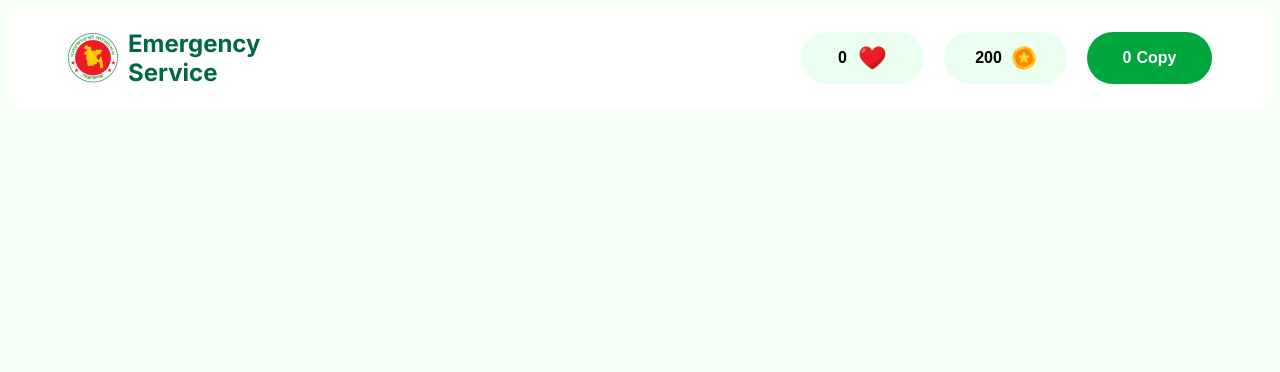
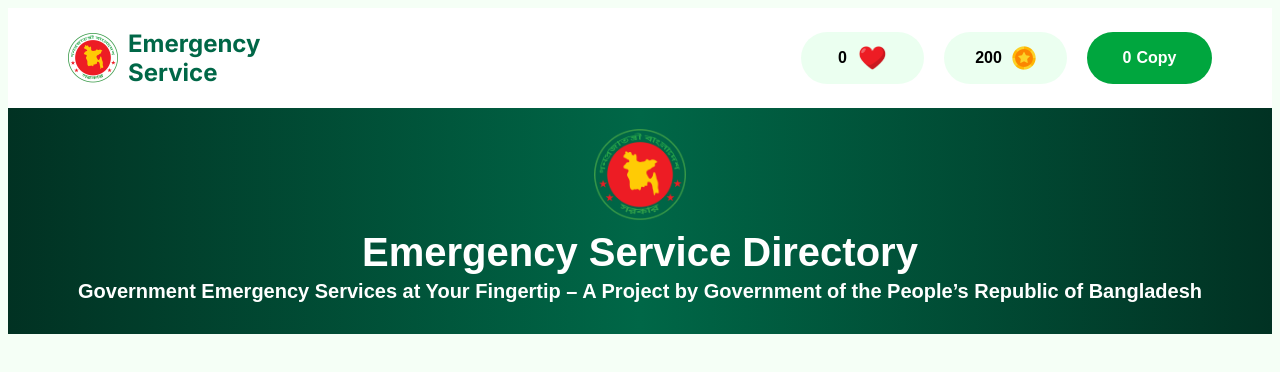
Before and after one commit to proshanto550/Emergency-Hotline, a plain HTML site: page index.html in a window 1280 px wide. Drawn offline with Linux system fonts and the light colour scheme; a web font is replaced by a local one.

Commit message:
Banner Section added with style

```diff
--- a/index.html
+++ b/index.html
@@ -30,5 +30,11 @@
             <button class="copy"><span class="copy-count">0</span>Copy</button>
         </div>
     </nav>
+
+    <section class="banner hind-madurai-light">
+        <img src="assets/logo.png" alt="" class="banner-logo">
+        <h1>Emergency Service Directory</h1>
+        <p>Government Emergency Services at Your Fingertip – A Project by  Government of the People’s Republic of Bangladesh</p>
+    </section>
 </body>
 </html>
--- a/style.css
+++ b/style.css
@@ -9,6 +9,8 @@
 body{
     background-color: #F5FFF6;
 }
+
+/* Navbar Style */
 
 .top-section{
     display: flex;
@@ -83,3 +85,33 @@
     justify-content: center;
     align-items: center;
 }
+
+/* Banner Style Here */
+
+.banner-logo {
+    height: 92px;
+}
+
+.banner {
+    text-align: center;
+    padding-top: 21px;
+    padding-bottom: 21px;
+    /* background: linear-gradient(#013223, #006747); */
+    background: linear-gradient(90.00deg, rgba(1.251827359199524, 49.64006805419922, 34.606834411621094, 1),rgba(0, 103, 71, 1) 50%,rgba(1, 50, 35, 1) 100%);
+    color: white;
+    margin-bottom: 5px;
+}
+
+.banner h1{
+    margin-top: 5px;
+    font-size: 40px;
+    font-weight: bold;
+    margin-bottom: 5px;
+}
+
+.banner p {
+    margin-top: 5px;
+    font-size: 20px;
+    font-weight:700;
+    margin-bottom: 10px;
+}
```
